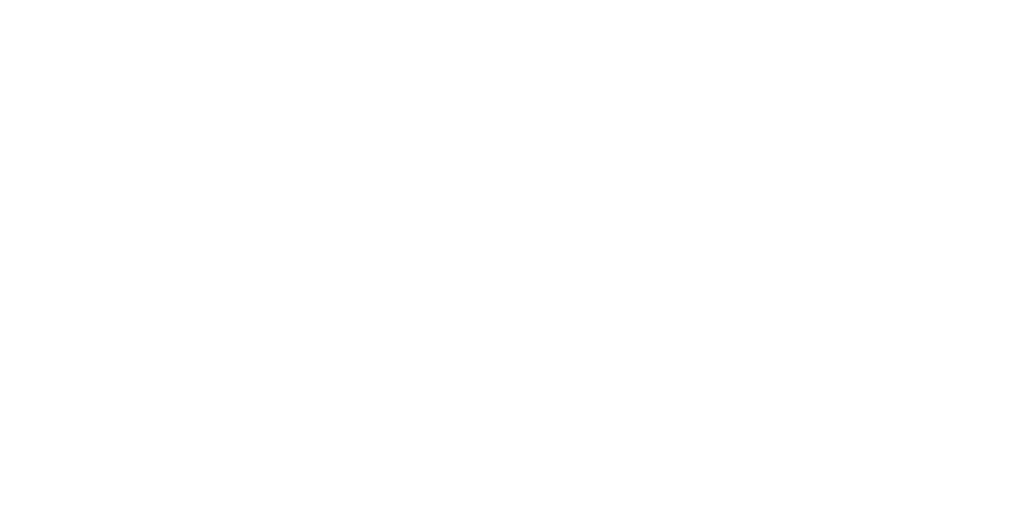
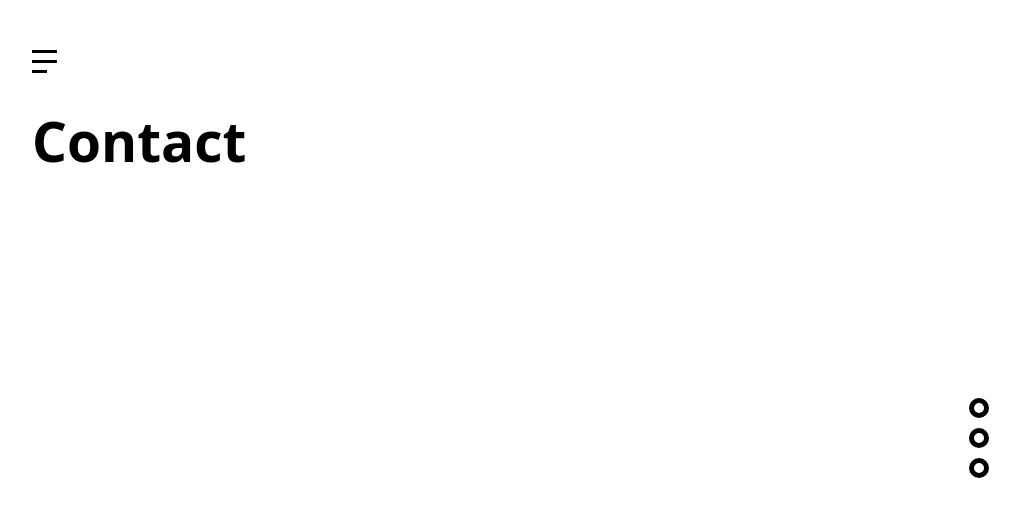
Before and after one commit to tycoonkabuzi/portfolio2.0, a React (Vite) app: page /contact in a window 1280 px wide. Before the commit this address had no page. Shown: the top 516 px of the page, without its empty margins (128-1148 px from the left). Built offline with nearby package versions, Linux system fonts and the light colour scheme; some icons are missing.

Commit message:
Done with adding Contact route

```diff
--- a/src/App.tsx
+++ b/src/App.tsx
@@ -4,6 +4,7 @@
 import Portfolio from "./layouts/Portfolio";
 import Header from "./components/Header";
 import Skills from "./layouts/Skills";
+import Contact from "./layouts/Contact";
 
 function App() {
   return (
@@ -13,6 +14,7 @@
           <Route path="/" element={<Header />} />
           <Route path="/portfolio" element={<Portfolio />} />
           <Route path="/skills" element={<Skills />} />
+          <Route path="/contact" element={<Contact />} />
         </Route>
       </Routes>
     </>
--- a/src/components/Nav.tsx
+++ b/src/components/Nav.tsx
@@ -114,7 +114,7 @@
           <Item>Skills</Item>
         </StyledLink>
         <StyledLink
-          to="/skills"
+          to="/contact"
           isAnimated={isAnimated}
           onClick={animatedHamburgerMenu}
         >
--- /dev/null
+++ b/src/layouts/Contact.tsx
@@ -0,0 +1,10 @@
+import { BigTitle, Main } from "../StyleReusable/base";
+
+const Contact = () => {
+  return (
+    <Main>
+      <BigTitle>Contact</BigTitle>
+    </Main>
+  );
+};
+export default Contact;
--- a/src/layouts/Skills.tsx
+++ b/src/layouts/Skills.tsx
@@ -56,6 +56,8 @@
               <Icon icon="cib:javascript" width="70" height="70" />
               <Icon icon="cib:typescript" width="70" height="70" />
               <Icon icon="cib:redux" width="70" height="70" />
+              <Icon icon="cib:sass" width="70" height="70" />
+              <Icon icon="cib:bootstrap" width="70" height="70" />
             </ContainerIcon>
           </Box>
           <Box>
```
